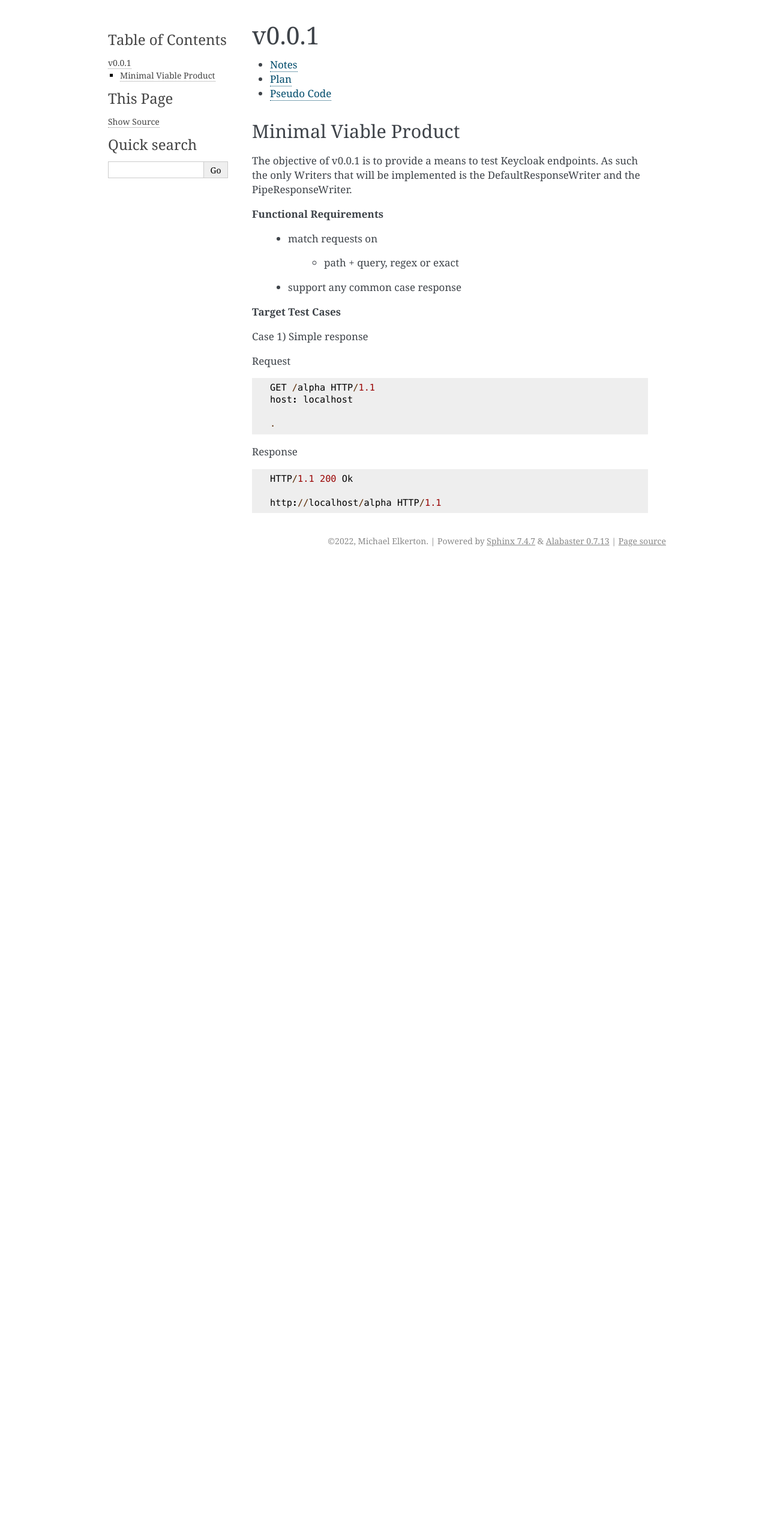
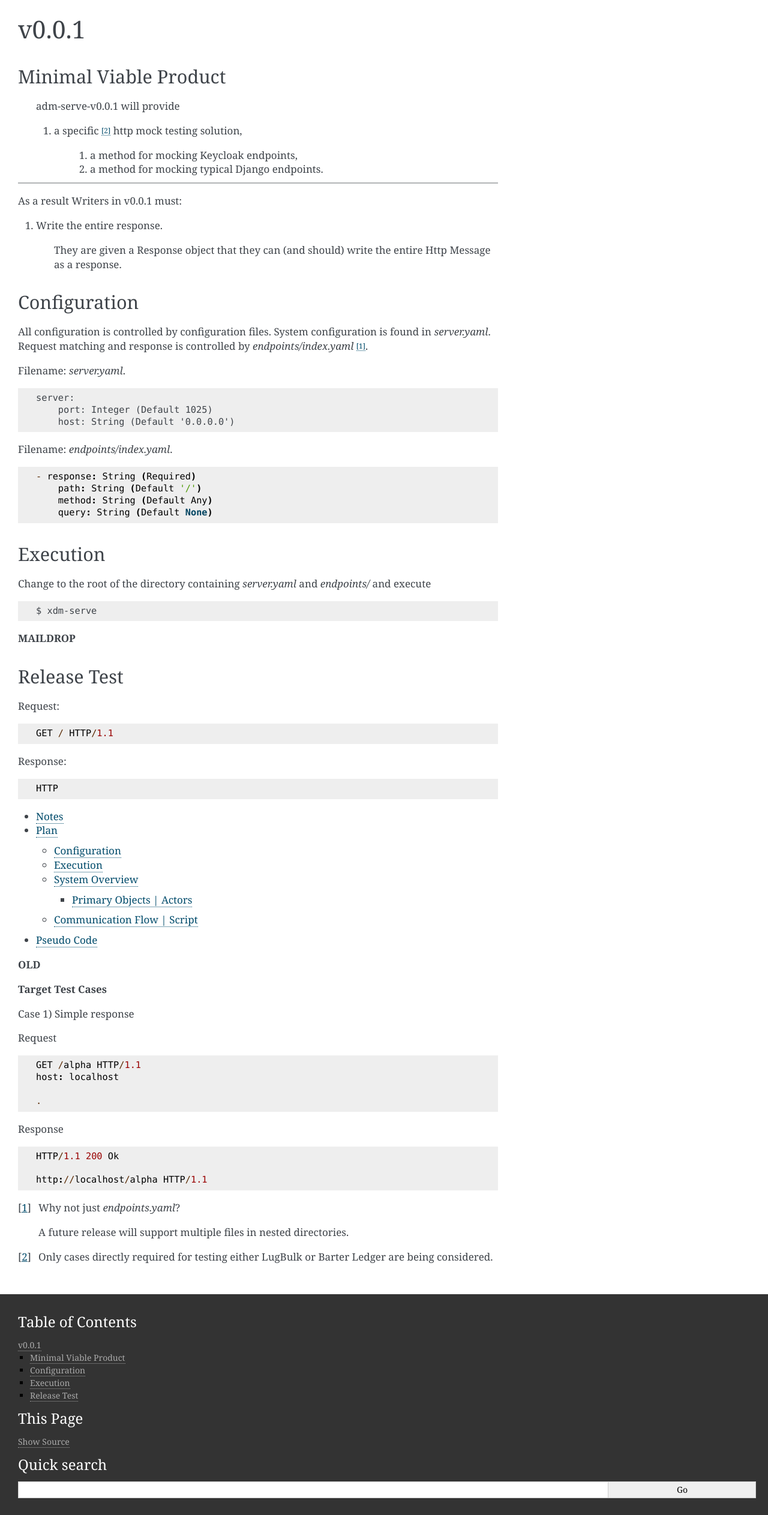
Before and after one commit to melkerton/adm-server, a Sphinx documentation site: the page built from docs/source/development/v0.0.1/index.rst, in a window 1280 px wide. Shown: the whole page at 60% size. Built offline with Sphinx 7.4.7, drawn with Linux system fonts in a browser that asks for light colours; before the commit the page ends 941 px from its top, so only the background shows below that.

Commit message:
Auto Commit 1702

```diff
--- /dev/null
+++ b/docs/source/_static/development.css
@@ -0,0 +1,70 @@
+body {
+    margin: 0;
+    padding: 20px 30px;
+}
+
+div.documentwrapper {
+    float: none;
+    background: #fff;
+}
+
+div.sphinxsidebar {
+    display: block;
+    float: none;
+    width: 102.5%;
+    margin: 50px -30px -20px -30px;
+    padding: 10px 20px;
+    background: #333;
+    color: #FFF;
+}
+
+div.sphinxsidebar h3, div.sphinxsidebar h4, div.sphinxsidebar p,
+div.sphinxsidebar h3 a {
+    color: #fff;
+}
+
+div.sphinxsidebar a {
+    color: #AAA;
+}
+
+div.sphinxsidebar p.logo {
+    display: none;
+}
+
+div.document {
+    width: 100%;
+    margin: 0;
+}
+
+div.footer {
+    display: none;
+}
+
+div.bodywrapper {
+    margin: 0;
+}
+
+div.body {
+    min-height: 0;
+    padding: 0;
+}
+
+.rtd_doc_footer {
+    display: none;
+}
+
+.document {
+    width: auto;
+}
+
+.footer {
+    width: auto;
+}
+
+.footer {
+    width: auto;
+}
+
+.github {
+    display: none;
+}
--- a/docs/source/conf.py
+++ b/docs/source/conf.py
@@ -29,3 +29,4 @@ exclude_patterns = []
 
 html_theme = 'alabaster'
 html_static_path = ['_static']
+html_css_files = ['development.css']
--- a/docs/source/development/index.rst
+++ b/docs/source/development/index.rst
@@ -4,6 +4,5 @@ Development
 Versions are defined by current project demands.
 
 .. toctree::
-   :maxdepth: 1
 
    v0.0.1/index.rst
--- a/docs/source/development/v0.0.1/index.rst
+++ b/docs/source/development/v0.0.1/index.rst
@@ -1,27 +1,89 @@
 v0.0.1
 ======
 
+----------------------
+Minimal Viable Product
+----------------------
+
+    adm-serve-v0.0.1 will provide
+
+    #. a specific [#specific]_ http mock testing solution,
+
+        #. a method for mocking Keycloak endpoints,
+        #. a method for mocking typical Django endpoints.
+
+----
+
+
+As a result Writers in v0.0.1 must:
+
+#. Write the entire response.
+
+    They are given a Response object that they can (and should) write the entire Http Message as a response.
+
+
+----------------------
+Configuration
+----------------------
+
+All configuration is controlled by configuration files. System configuration is found in `server.yaml`. Request matching and response is controlled by `endpoints/index.yaml` [#endpoints]_.
+
+Filename: `server.yaml`.
+
+.. code-block:: none
+
+    server:
+        port: Integer (Default 1025)
+        host: String (Default '0.0.0.0')
+
+Filename: `endpoints/index.yaml`.
+
+.. code-block::
+
+    - response: String (Required)
+        path: String (Default '/')
+        method: String (Default Any)
+        query: String (Default None)
+
+----------------------
+Execution
+----------------------
+
+Change to the root of the directory containing `server.yaml` and `endpoints/` and execute
+
+.. code-block::
+
+    $ xdm-serve
+
+
+**MAILDROP**
+
+
+----------------------
+Release Test
+----------------------
+
+Request:
+
+.. code-block::
+
+    GET / HTTP/1.1
+
+Response:
+
+.. code-block::
+
+    HTTP
+
+
 .. toctree::
-   :maxdepth: 1
 
    notes.rst
    plan.rst
    pseudo-code.rst
 
-----------------------
-Minimal Viable Product
-----------------------
+**OLD**
 
-The objective of v0.0.1 is to provide a means to test Keycloak endpoints. As such the only Writers that will be implemented is the DefaultResponseWriter and the PipeResponseWriter.
-
-
-**Functional Requirements**
-
-    - match requests on
-
-        - path + query, regex or exact
-
-    - support any common case response
 
 **Target Test Cases**
 
@@ -45,3 +107,10 @@ Response
     HTTP/1.1 200 Ok
 
     http://localhost/alpha HTTP/1.1
+
+
+.. [#endpoints] Why not just `endpoints.yaml`?
+
+    A future release will support multiple files in nested directories.
+
+.. [#specific] Only cases directly required for testing either LugBulk or Barter Ledger are being considered.
--- a/docs/source/development/v0.0.1/maildrop.txt
+++ /dev/null
@@ -1,6 +0,0 @@
-.. code-block::
-    endpoints:
-        - path: String
-            tags: [String] ? []
-            method: String ? 'ANY'
-            query: String
--- a/docs/source/index.rst
+++ b/docs/source/index.rst
@@ -9,7 +9,6 @@ Welcome to xdm Documentation!
 Learning Dart.
 
 .. toctree::
-   :maxdepth: 1
 
    development/index.rst
    cheatsheet.rst
```
Also changed, not shown: docs/source/development/v0.0.1/plan.rst (+1 -26 lines).
